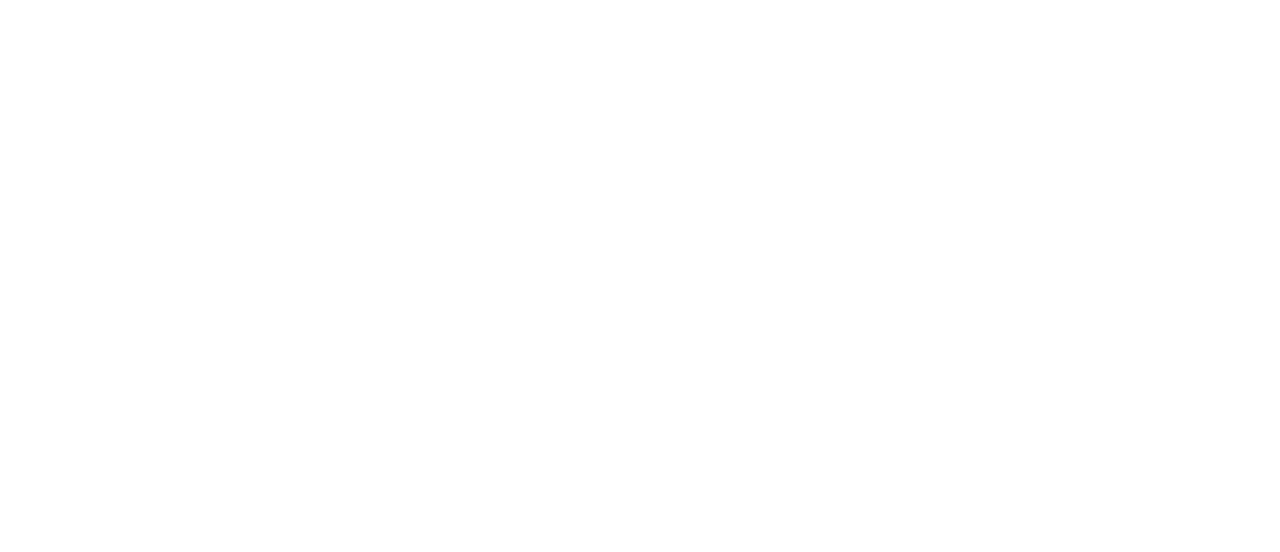
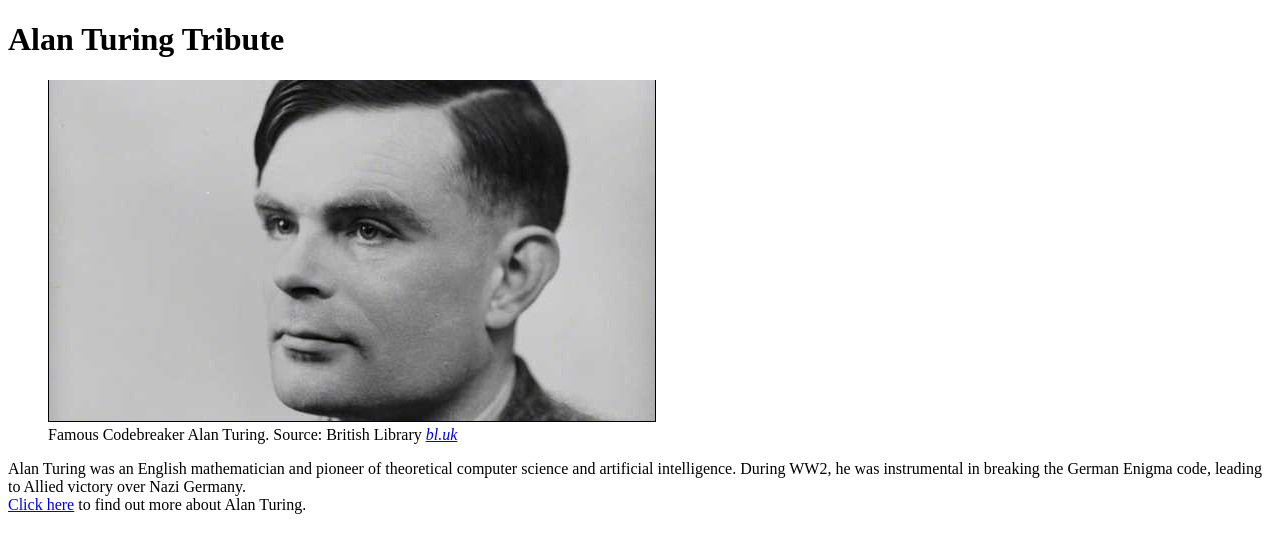
Before and after one commit to leochilds/tribute-page, a plain HTML site: page index.html in a window 1280 px wide. Drawn offline with Linux system fonts and the light colour scheme.

Commit message:
Content user stories

```diff
--- a/index.html
+++ b/index.html
@@ -1,13 +1,27 @@
 <!DOCTYPE html>
 <html lang="en">
-  <head>
+
+<head>
     <meta charset="UTF-8" />
     <meta name="viewport" content="width=device-width, initial-scale=1.0" />
     <meta http-equiv="X-UA-Compatible" content="ie=edge" />
     <title>Alan Turing Tribute Page</title>
-  </head>
-  <body id="main">
-      <!-- BODY -->
-      <script src="https://cdn.freecodecamp.org/testable-projects-fcc/v1/bundle.js"></script>
-  </body>
+</head>
+
+<body id="main">
+    <h1 id="title">Alan Turing Tribute</h1>
+    <figure id="img-div">
+        <img id="image" src="./24July_AlanTuring.jpg" width="auto" height="auto" alt="Image of Alan Turing">
+        <figcaption id="img-caption">
+            Famous Codebreaker Alan Turing. Source: British Library <em><a href="https://bl.uk">bl.uk</a></em>
+        </figcaption>
+    </figure>
+    <p id="tribute-info">Alan Turing was an English mathematician and pioneer of theoretical computer science and artificial intelligence.
+        During WW2, he was instrumental in breaking the German Enigma code, leading to Allied victory over Nazi Germany.
+        <br>
+        <a id="tribute-link" target="_blank" href="https://www.bl.uk/people/alan-turing">Click here</a> to find out more about Alan Turing.
+    </p>
+    <script src="https://cdn.freecodecamp.org/testable-projects-fcc/v1/bundle.js"></script>
+</body>
+
 </html>
```
Also changed, not shown: 24July_AlanTuring.jpg (added).
